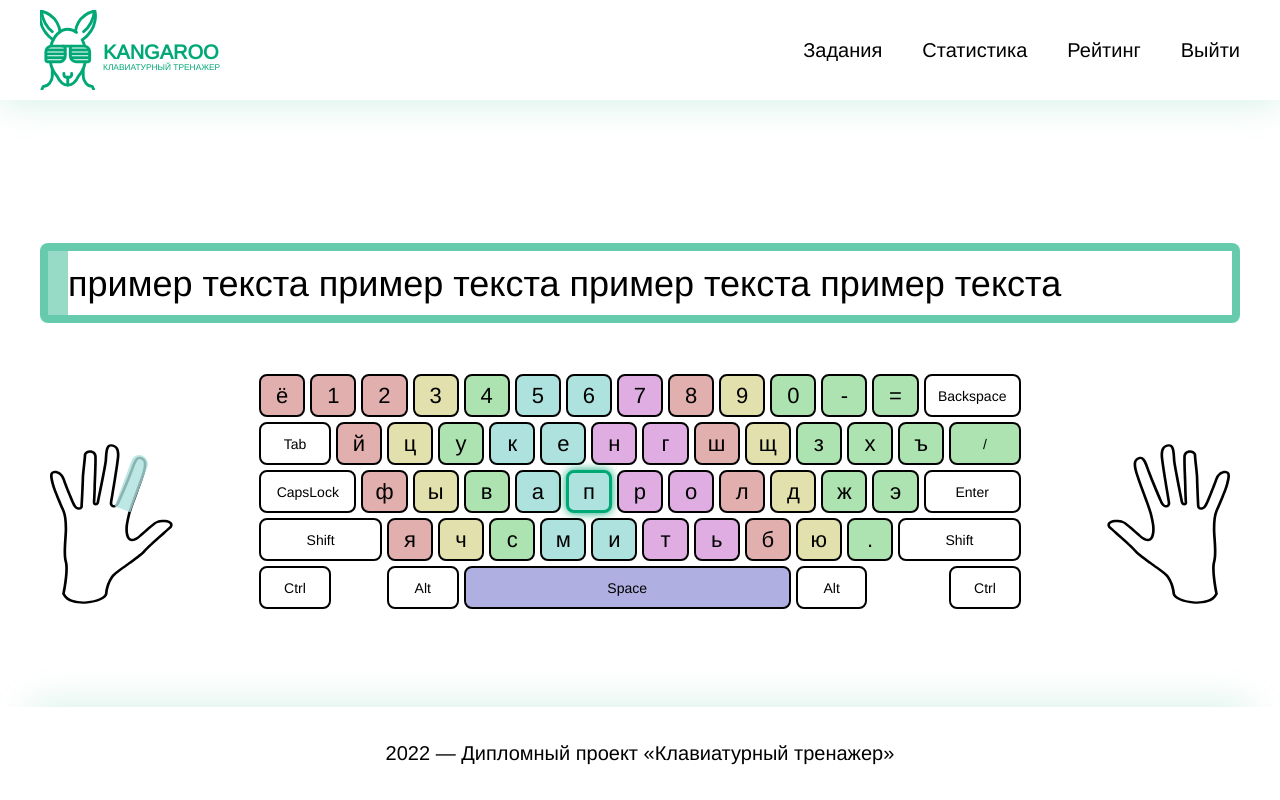
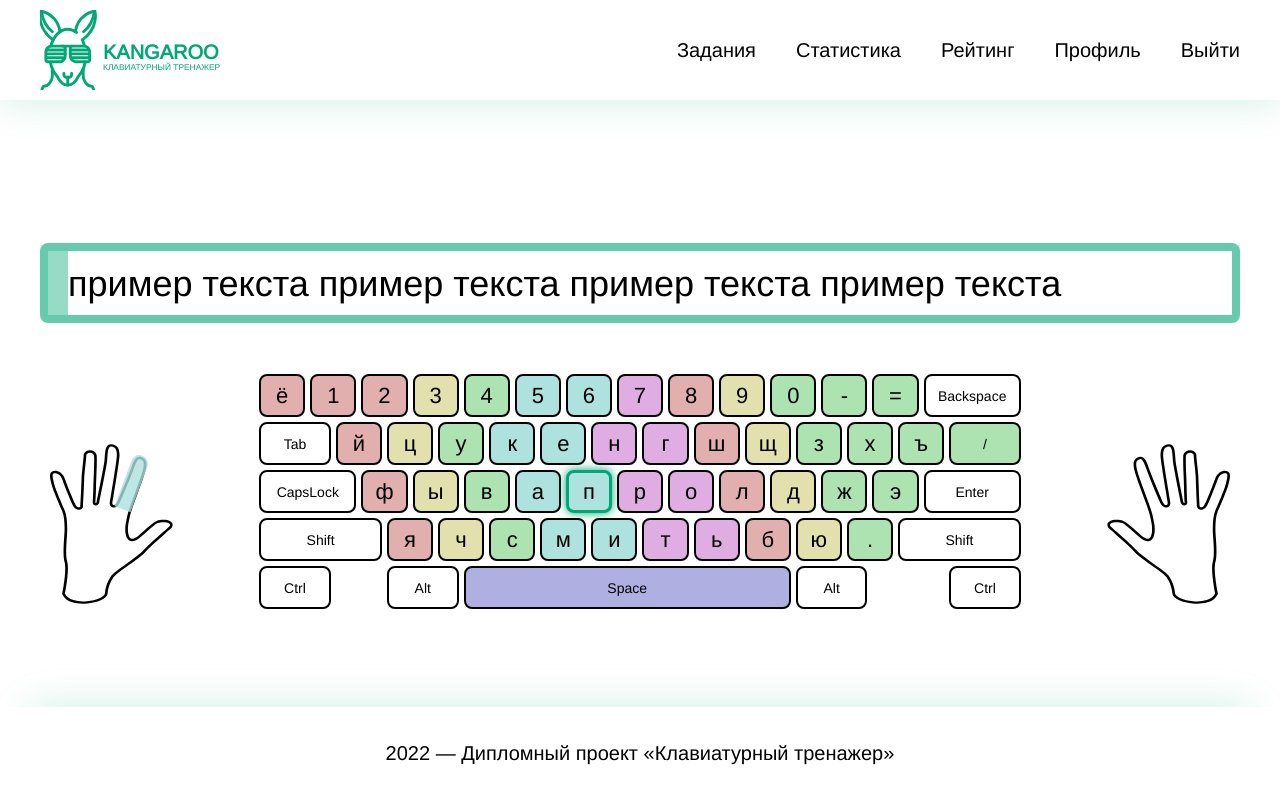
Before and after one commit to ZingerXY/keyboardTrainer, a React (Create React App) app: page / in a window 1280 px wide. Built offline with nearby package versions, Linux system fonts and the light colour scheme.

Commit message:
add link for profile page

```diff
--- a/src/components/Header/Header.jsx
+++ b/src/components/Header/Header.jsx
@@ -30,7 +30,7 @@ const Header = () => {
             <NavLink
               to={"/tasks"}
               className={({ isActive }) =>
-              `${Style["nav_links_title"]}${isActive ? ` ${Style["nav_links_title-active"]}` : ''}`
+                `${Style["nav_links_title"]}${isActive ? ` ${Style["nav_links_title-active"]}` : ''}`
               }
             >Задания</NavLink>
             <NavLink
@@ -45,6 +45,12 @@ const Header = () => {
                 `${Style["nav_links_title"]}${isActive ? ` ${Style["nav_links_title-active"]}` : ''}`
               }
             >Рейтинг</NavLink>
+            <NavLink
+              to={"/profile"}
+              className={({ isActive }) =>
+                `${Style["nav_links_title"]}${isActive ? ` ${Style["nav_links_title-active"]}` : ''}`
+              }
+            >Профиль</NavLink>
             <NavLink
               to={"/quit"}
               className={({ isActive }) =>
@@ -62,7 +68,7 @@ const Header = () => {
             <NavLink
               to={"/tasks"}
               className={({ isActive }) =>
-              `${Style["burger_links"]}${isActive ? ` ${Style["nav_links_title-active"]}` : ''}`
+                `${Style["burger_links"]}${isActive ? ` ${Style["nav_links_title-active"]}` : ''}`
               }
               onClick={() => setVisible(!visible)}
             >Задания</NavLink>
```
